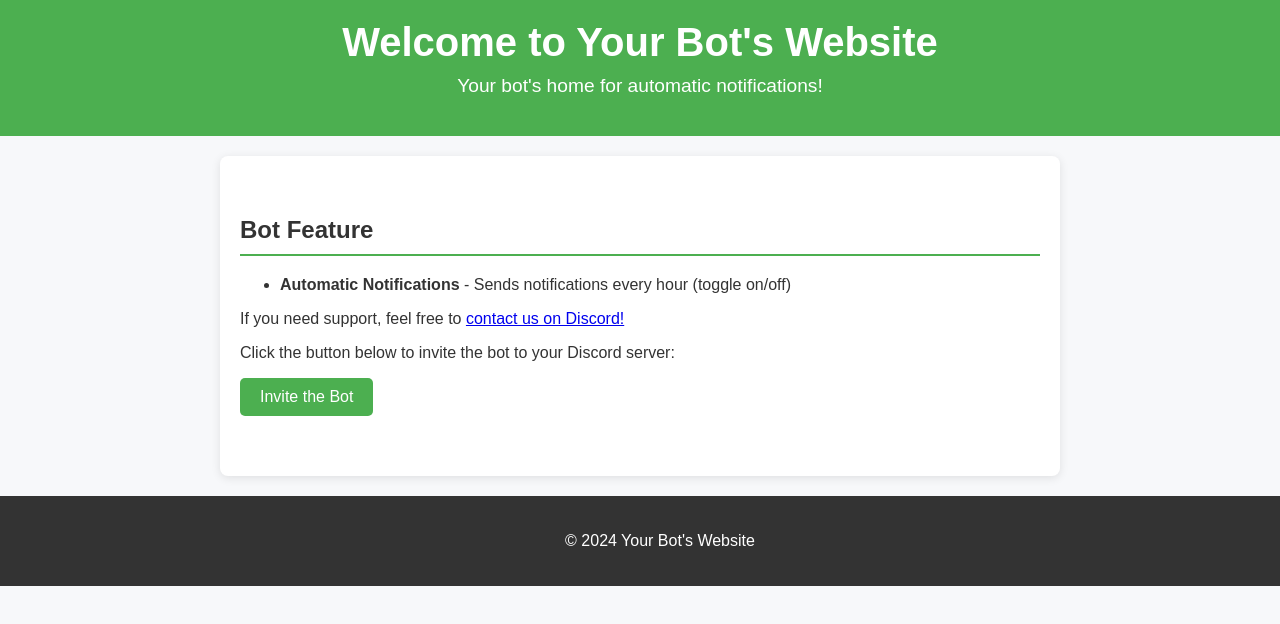
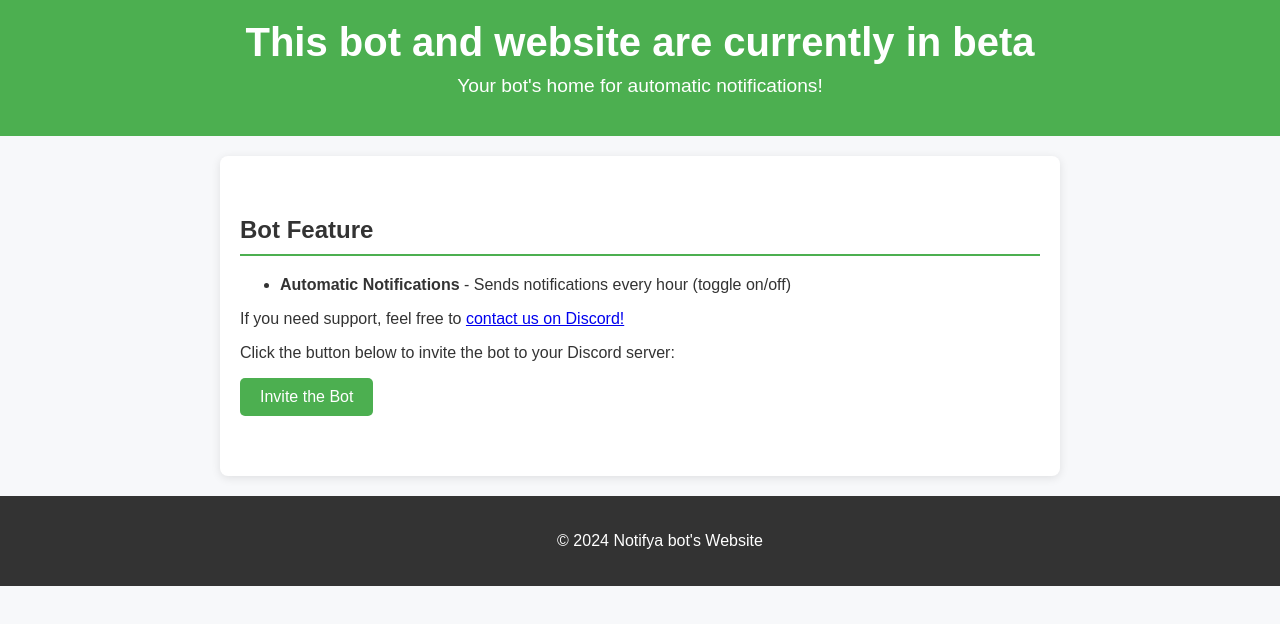
Before and after one commit to githubhitsdiff/githubhitsdiff.github.io, a plain HTML site: page index.html in a window 1280 px wide. Shown: the top 624 px of the page. Drawn offline with Linux system fonts and the light colour scheme.

Commit message:
Update index.html

```diff
--- a/index.html
+++ b/index.html
@@ -3,12 +3,12 @@
 <head>
     <meta charset="UTF-8">
     <meta name="viewport" content="width=device-width, initial-scale=1.0">
-    <title>Your Bot's Website</title>
+    <title>Notifya Bot</title>
     <link rel="stylesheet" href="style.css">
 </head>
 <body>
     <header>
-        <h1>Welcome to Your Bot's Website</h1>
+        <h1>This bot and website are currently in beta</h1>
         <p>Your bot's home for automatic notifications!</p>
     </header>
 
@@ -25,7 +25,7 @@
     </main>
 
     <footer>
-        <p>&copy; 2024 Your Bot's Website</p>
+        <p>&copy; 2024 Notifya bot's Website</p>
     </footer>
 
     <script src="script.js"></script>
```
